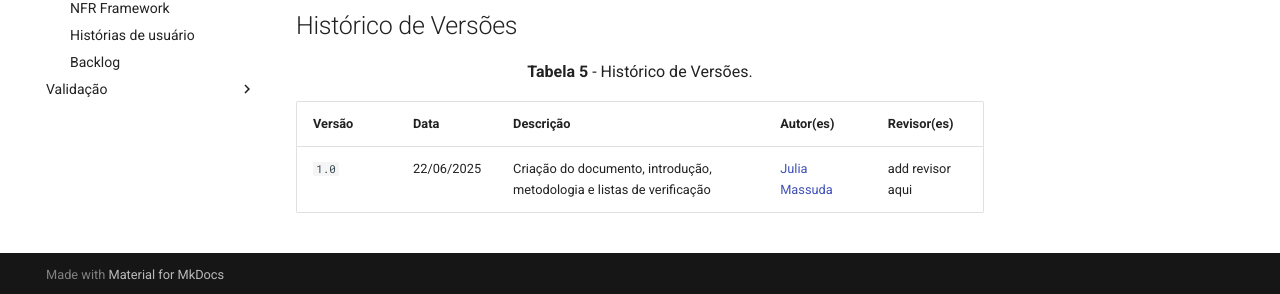
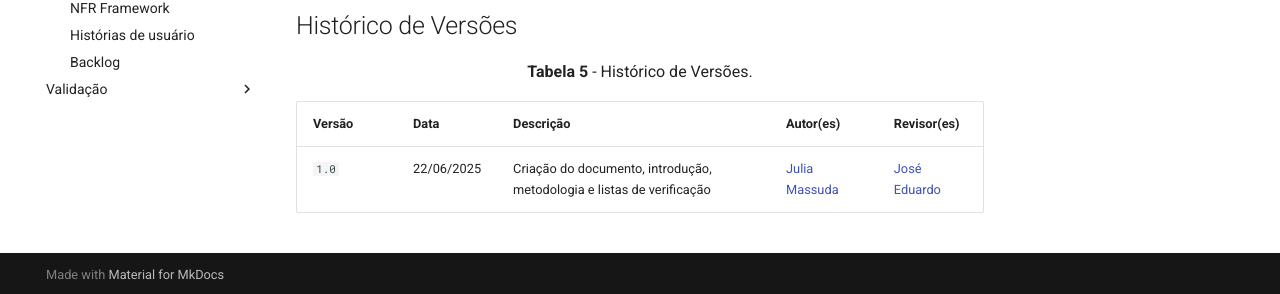
Before and after one commit to Requisitos-de-Software/2025.1-Meu-INSS, an MkDocs documentation site: the page built from docs/verificacao/entrega4/planejamento4.md, in a window 1280 px wide and 900 px high, scrolled down 6022 px. Shown: the part 603-897 px from the top of the window. Built offline with MkDocs 1.6.1 and Material for MkDocs 9.7.7, drawn with Linux system fonts in a browser that asks for light colours; comment, search, counter and statistics services are not loaded.

Commit message:
Adicionando revisor na versão

```diff
--- a/docs/verificacao/entrega4/planejamento4.md
+++ b/docs/verificacao/entrega4/planejamento4.md
@@ -120,4 +120,4 @@ A metodologia utilizada nessa etapa é a [verificação de Fagan](https://requis
 
 | Versão | Data | Descrição | Autor(es) | Revisor(es) |
 |---|---|---|---|---|
-| `1.0` | 22/06/2025 | Criação do documento, introdução, metodologia e listas de verificação |  [Julia Massuda](https://github.com/JuliaReis18) | add revisor aqui  |
+| `1.0` | 22/06/2025 | Criação do documento, introdução, metodologia e listas de verificação |  [Julia Massuda](https://github.com/JuliaReis18) | [José Eduardo](https://github.com/jevprado)   |
```
